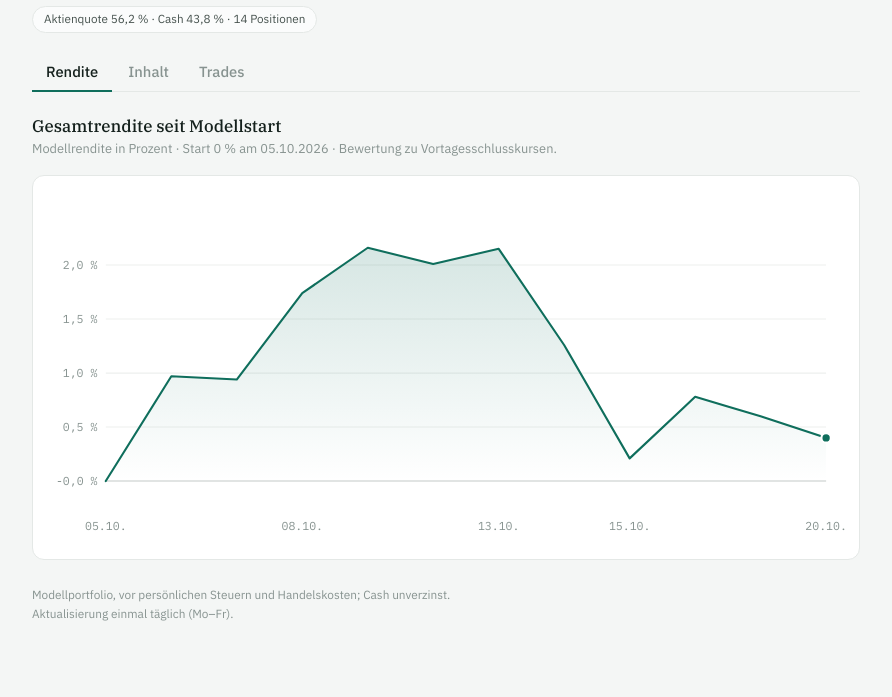
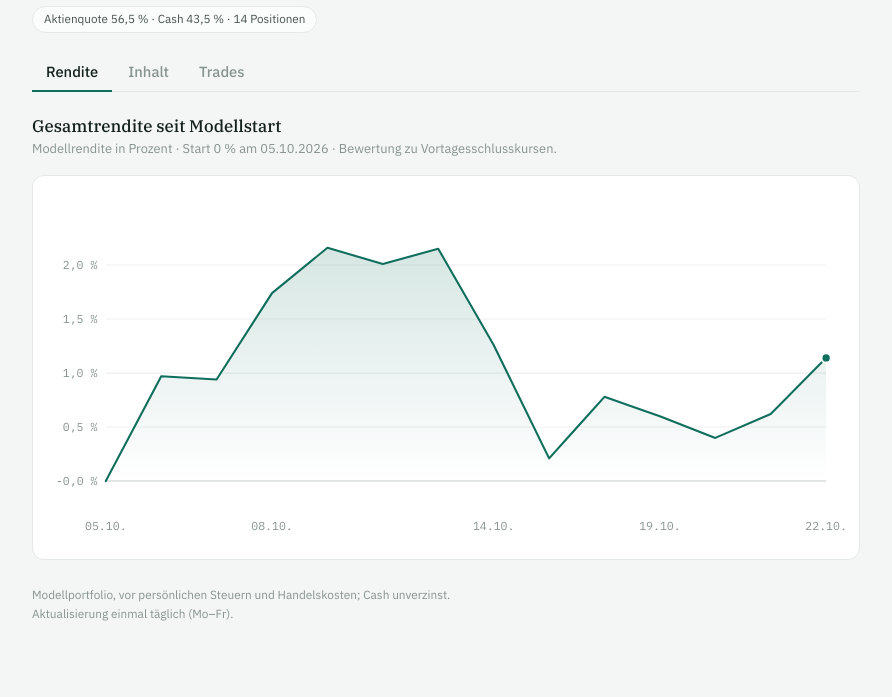
Before and after one commit to Freemre/isentric, a plain HTML site: page index.html in a window 1280 px wide. Shown: the part 103-800 px from the top of the page, without its empty margins (194-1086 px from the left). Drawn offline with Linux system fonts and the light colour scheme.

Commit message:
iSentric taegliches Update

```diff
--- a/index.html
+++ b/index.html
@@ -3,7 +3,7 @@
 <head>
 <meta charset="utf-8">
 <meta name="viewport" content="width=device-width, initial-scale=1, viewport-fit=cover">
-<title>Isentric</title>
+<title>iSentric</title>
 <link rel="stylesheet" href="https://fonts.googleapis.com/css2?family=IBM+Plex+Serif:wght@500;600&family=IBM+Plex+Sans:wght@400;500;600&family=IBM+Plex+Mono:wght@400;500&display=swap">
 <style>
   html{-webkit-text-size-adjust:100%}
@@ -101,7 +101,7 @@
   <header>
     <div>
       <p class="eyebrow">Modellportfolio · Gesamtrendite seit 05.10.2026</p>
-      <h1>Isentric</h1>
+      <h1>iSentric</h1>
     </div>
     <div class="val-box">
       <div class="big tnum" id="curVal">–</div>
@@ -166,67 +166,354 @@ const NAMES = {
 };
 /* === DATA:START (taegliches Update ersetzt genau diese Sektion) === */
 const DATA = {
-  asOf: "2026-10-20",
-  startDate: "2026-10-05",
-  index: 100.400643,
-  stockQuote: 56.22,
-  cashQuote: 43.78,
-  positions: 14,
-  // Gesamtrendite seit 05.10. in % (Modellindex − 100), je Tagesprüfung
-  series: [
-    {d:"2026-10-05", r:0.00},
-    {d:"2026-10-06", r:0.97},
-    {d:"2026-10-07", r:0.94},
-    {d:"2026-10-08", r:1.74},
-    {d:"2026-10-09", r:2.16},
-    {d:"2026-10-12", r:2.01},
-    {d:"2026-10-13", r:2.15},
-    {d:"2026-10-14", r:1.26},
-    {d:"2026-10-15", r:0.21},
-    {d:"2026-10-16", r:0.78},
-    {d:"2026-10-19", r:0.60},
-    {d:"2026-10-20", r:0.40}
+  "startDate": "2026-10-05",
+  "asOf": "2026-10-22",
+  "index": 101.14,
+  "stockQuote": 56.54,
+  "cashQuote": 43.46,
+  "positions": 14,
+  "series": [
+    {
+      "d": "2026-10-05",
+      "r": 0.0
+    },
+    {
+      "d": "2026-10-06",
+      "r": 0.97
+    },
+    {
+      "d": "2026-10-07",
+      "r": 0.94
+    },
+    {
+      "d": "2026-10-08",
+      "r": 1.74
+    },
+    {
+      "d": "2026-10-09",
+      "r": 2.16
+    },
+    {
+      "d": "2026-10-12",
+      "r": 2.01
+    },
+    {
+      "d": "2026-10-13",
+      "r": 2.15
+    },
+    {
+      "d": "2026-10-14",
+      "r": 1.26
+    },
+    {
+      "d": "2026-10-15",
+      "r": 0.21
+    },
+    {
+      "d": "2026-10-16",
+      "r": 0.78
+    },
+    {
+      "d": "2026-10-19",
+      "r": 0.6
+    },
+    {
+      "d": "2026-10-20",
+      "r": 0.4
+    },
+    {
+      "d": "2026-10-21",
+      "r": 0.62
+    },
+    {
+      "d": "2026-10-22",
+      "r": 1.14
+    }
   ],
-  // aktuelle Gewichte (Stand 20.10., Schlusskurse 19.10.)
-  holdings: [
-    {t:"AMZN", w:4.18}, {t:"PAYS", w:4.13}, {t:"MU", w:4.10}, {t:"VEEV", w:4.06},
-    {t:"OSCR", w:4.06}, {t:"NUE", w:4.05}, {t:"NVDA", w:4.04}, {t:"HPE", w:4.03},
-    {t:"AVAH", w:4.01}, {t:"FCX", w:3.99}, {t:"MPC", w:3.94}, {t:"VLO", w:3.88},
-    {t:"ADM", w:3.88}, {t:"IBDRY", w:3.87}
+  "holdings": [
+    {
+      "t": "MU",
+      "w": 4.11
+    },
+    {
+      "t": "NVDA",
+      "w": 4.1
+    },
+    {
+      "t": "HPE",
+      "w": 4.17
+    },
+    {
+      "t": "MPC",
+      "w": 3.87
+    },
+    {
+      "t": "VLO",
+      "w": 3.88
+    },
+    {
+      "t": "AVAH",
+      "w": 4.16
+    },
+    {
+      "t": "VEEV",
+      "w": 4.08
+    },
+    {
+      "t": "PAYS",
+      "w": 4.17
+    },
+    {
+      "t": "OSCR",
+      "w": 4.14
+    },
+    {
+      "t": "ADM",
+      "w": 3.8
+    },
+    {
+      "t": "NUE",
+      "w": 4.08
+    },
+    {
+      "t": "FCX",
+      "w": 3.91
+    },
+    {
+      "t": "IBDRY",
+      "w": 3.92
+    },
+    {
+      "t": "AMZN",
+      "w": 4.15
+    }
   ],
-  cashWeight: 43.78,
-  // Trades: type, ticker, startW, newW, price
-  trades: [
-    // Initialkäufe 05.10.2026 — Einstieg = reguläres Open 05.10.
-    {d:"2026-10-05", type:"Kauf", t:"ADM",  sw:0, nw:5.00, px:81.08},
-    {d:"2026-10-05", type:"Kauf", t:"AMZN", sw:0, nw:5.00, px:250.47},
-    {d:"2026-10-05", type:"Kauf", t:"AVAH", sw:0, nw:5.00, px:12.58},
-    {d:"2026-10-05", type:"Kauf", t:"FCX",  sw:0, nw:5.00, px:72.70},
-    {d:"2026-10-05", type:"Kauf", t:"HPE",  sw:0, nw:5.00, px:69.11},
-    {d:"2026-10-05", type:"Kauf", t:"IBDRY",sw:0, nw:5.00, px:93.90},
-    {d:"2026-10-05", type:"Kauf", t:"MPC",  sw:0, nw:5.00, px:424.00},
-    {d:"2026-10-05", type:"Kauf", t:"MU",   sw:0, nw:5.00, px:1069.55},
-    {d:"2026-10-05", type:"Kauf", t:"NUE",  sw:0, nw:5.00, px:243.89},
-    {d:"2026-10-05", type:"Kauf", t:"NVDA", sw:0, nw:5.00, px:236.06},
-    {d:"2026-10-05", type:"Kauf", t:"OSCR", sw:0, nw:5.00, px:31.02},
-    {d:"2026-10-05", type:"Kauf", t:"PAYS", sw:0, nw:5.00, px:14.33},
-    {d:"2026-10-05", type:"Kauf", t:"VEEV", sw:0, nw:5.00, px:275.77},
-    {d:"2026-10-05", type:"Kauf", t:"VLO",  sw:0, nw:5.00, px:405.68},
-    // Umstellung auf je 4 % am 19.10.2026 — Kursbasis 16.10.2026
-    {d:"2026-10-19", type:"Rebalance", t:"ADM",  sw:5.0993, nw:4.00, px:82.61},
-    {d:"2026-10-19", type:"Rebalance", t:"AMZN", sw:4.9955, nw:4.00, px:250.00},
-    {d:"2026-10-19", type:"Rebalance", t:"AVAH", sw:4.9094, nw:4.00, px:12.34},
-    {d:"2026-10-19", type:"Rebalance", t:"FCX",  sw:4.7873, nw:4.00, px:69.54},
-    {d:"2026-10-19", type:"Rebalance", t:"HPE",  sw:3.9907, nw:4.00, px:55.13},
-    {d:"2026-10-19", type:"Rebalance", t:"IBDRY",sw:5.2010, nw:4.00, px:97.58},
-    {d:"2026-10-19", type:"Rebalance", t:"MPC",  sw:5.6431, nw:4.00, px:478.07},
-    {d:"2026-10-19", type:"Rebalance", t:"MU",   sw:4.1124, nw:4.00, px:878.84},
-    {d:"2026-10-19", type:"Rebalance", t:"NUE",  sw:5.2593, nw:4.00, px:256.29},
-    {d:"2026-10-19", type:"Rebalance", t:"NVDA", sw:4.5399, nw:4.00, px:214.13},
-    {d:"2026-10-19", type:"Rebalance", t:"OSCR", sw:5.1452, nw:4.00, px:31.89},
-    {d:"2026-10-19", type:"Rebalance", t:"PAYS", sw:5.1690, nw:4.00, px:14.80},
-    {d:"2026-10-19", type:"Rebalance", t:"VEEV", sw:5.6326, nw:4.00, px:310.36},
-    {d:"2026-10-19", type:"Rebalance", t:"VLO",  sw:5.4864, nw:4.00, px:444.71}
+  "cashWeight": 43.46,
+  "trades": [
+    {
+      "d": "2026-10-05",
+      "type": "Kauf",
+      "t": "ADM",
+      "sw": 0.0,
+      "nw": 5.0,
+      "px": 81.08
+    },
+    {
+      "d": "2026-10-05",
+      "type": "Kauf",
+      "t": "AMZN",
+      "sw": 0.0,
+      "nw": 5.0,
+      "px": 250.47
+    },
+    {
+      "d": "2026-10-05",
+      "type": "Kauf",
+      "t": "AVAH",
+      "sw": 0.0,
+      "nw": 5.0,
+      "px": 12.58
+    },
+    {
+      "d": "2026-10-05",
+      "type": "Kauf",
+      "t": "FCX",
+      "sw": 0.0,
+      "nw": 5.0,
+      "px": 72.7
+    },
+    {
+      "d": "2026-10-05",
+      "type": "Kauf",
+      "t": "HPE",
+      "sw": 0.0,
+      "nw": 5.0,
+      "px": 69.11
+    },
+    {
+      "d": "2026-10-05",
+      "type": "Kauf",
+      "t": "IBDRY",
+      "sw": 0.0,
+      "nw": 5.0,
+      "px": 93.9
+    },
+    {
+      "d": "2026-10-05",
+      "type": "Kauf",
+      "t": "MPC",
+      "sw": 0.0,
+      "nw": 5.0,
+      "px": 424.0
+    },
+    {
+      "d": "2026-10-05",
+      "type": "Kauf",
+      "t": "MU",
+      "sw": 0.0,
+      "nw": 5.0,
+      "px": 1069.55
+    },
+    {
+      "d": "2026-10-05",
+      "type": "Kauf",
+      "t": "NUE",
+      "sw": 0.0,
+      "nw": 5.0,
+      "px": 243.89
+    },
+    {
+      "d": "2026-10-05",
+      "type": "Kauf",
+      "t": "NVDA",
+      "sw": 0.0,
+      "nw": 5.0,
+      "px": 236.06
+    },
+    {
+      "d": "2026-10-05",
+      "type": "Kauf",
+      "t": "OSCR",
+      "sw": 0.0,
+      "nw": 5.0,
+      "px": 31.02
+    },
+    {
+      "d": "2026-10-05",
+      "type": "Kauf",
+      "t": "PAYS",
+      "sw": 0.0,
+      "nw": 5.0,
+      "px": 14.33
+    },
+    {
+      "d": "2026-10-05",
+      "type": "Kauf",
+      "t": "VEEV",
+      "sw": 0.0,
+      "nw": 5.0,
+      "px": 275.77
+    },
+    {
+      "d": "2026-10-05",
+      "type": "Kauf",
+      "t": "VLO",
+      "sw": 0.0,
+      "nw": 5.0,
+      "px": 405.68
+    },
+    {
+      "d": "2026-10-19",
+      "type": "Rebalance",
+      "t": "ADM",
+      "sw": 5.0993,
+      "nw": 4.0,
+      "px": 82.61
+    },
+    {
+      "d": "2026-10-19",
+      "type": "Rebalance",
+      "t": "AMZN",
+      "sw": 4.9955,
+      "nw": 4.0,
+      "px": 250.0
+    },
+    {
+      "d": "2026-10-19",
+      "type": "Rebalance",
+      "t": "AVAH",
+      "sw": 4.9094,
+      "nw": 4.0,
+      "px": 12.34
+    },
+    {
+      "d": "2026-10-19",
+      "type": "Rebalance",
+      "t": "FCX",
+      "sw": 4.7873,
+      "nw": 4.0,
+      "px": 69.54
+    },
+    {
+      "d": "2026-10-19",
+      "type": "Rebalance",
+      "t": "HPE",
+      "sw": 3.9907,
+      "nw": 4.0,
+      "px": 55.13
+    },
+    {
+      "d": "2026-10-19",
+      "type": "Rebalance",
+      "t": "IBDRY",
+      "sw": 5.201,
+      "nw": 4.0,
+      "px": 97.58
+    },
+    {
+      "d": "2026-10-19",
+      "type": "Rebalance",
+      "t": "MPC",
+      "sw": 5.6431,
+      "nw": 4.0,
+      "px": 478.07
+    },
+    {
+      "d": "2026-10-19",
+      "type": "Rebalance",
+      "t": "MU",
+      "sw": 4.1124,
+      "nw": 4.0,
+      "px": 878.84
+    },
+    {
+      "d": "2026-10-19",
+      "type": "Rebalance",
+      "t": "NUE",
+      "sw": 5.2593,
+      "nw": 4.0,
+      "px": 256.29
+    },
+    {
+      "d": "2026-10-19",
+      "type": "Rebalance",
+      "t": "NVDA",
+      "sw": 4.5399,
+      "nw": 4.0,
+      "px": 214.13
+    },
+    {
+      "d": "2026-10-19",
+      "type": "Rebalance",
+      "t": "OSCR",
+      "sw": 5.1452,
+      "nw": 4.0,
+      "px": 31.89
+    },
+    {
+      "d": "2026-10-19",
+      "type": "Rebalance",
+      "t": "PAYS",
+      "sw": 5.169,
+      "nw": 4.0,
+      "px": 14.8
+    },
+    {
+      "d": "2026-10-19",
+      "type": "Rebalance",
+      "t": "VEEV",
+      "sw": 5.6326,
+      "nw": 4.0,
+      "px": 310.36
+    },
+    {
+      "d": "2026-10-19",
+      "type": "Rebalance",
+      "t": "VLO",
+      "sw": 5.4864,
+      "nw": 4.0,
+      "px": 444.71
+    }
   ]
 };
 /* === DATA:END === */
@@ -328,7 +615,7 @@ const signPct = v => (v>=0?'+':'−')+pct2.format(Math.abs(v))+' %';
       `<td class="num${sep}">${pct2.format(t.sw)}</td>`+
       `<td class="num${sep}">${pct2.format(t.nw)}</td>`+
       `<td class="num${sep}" style="color:${chg>=0?'var(--pos)':'var(--neg)'}">${chg>=0?'+':'−'}${pct2.format(Math.abs(chg))}</td>`+
-      `<td class="num${sep}">${usd2.format(t.px)}</td>`;
+      `<td class="num${sep}">${t.px==null?'–':usd2.format(t.px)}</td>`;
     b.appendChild(tr);
   });
 })();
```
